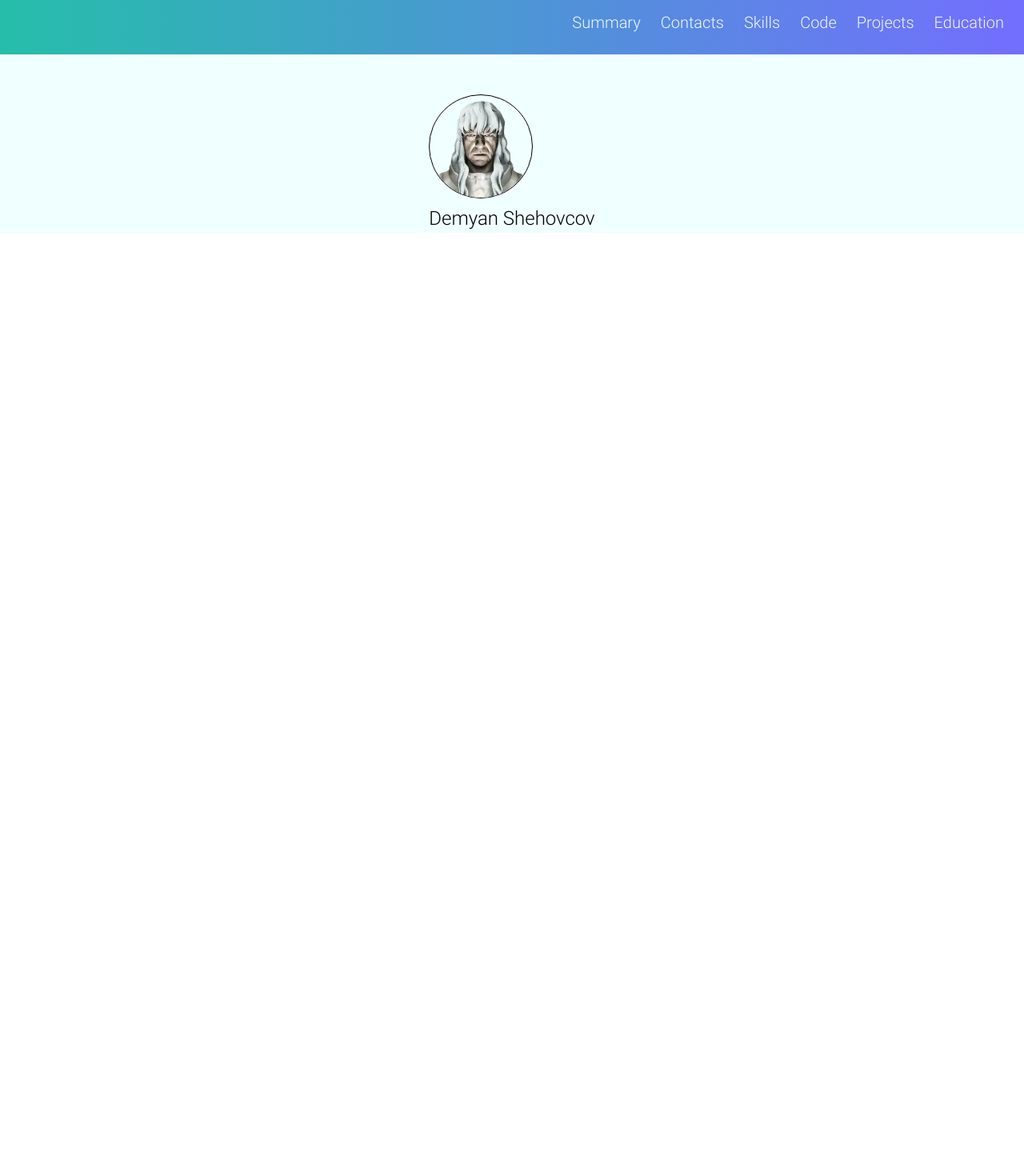
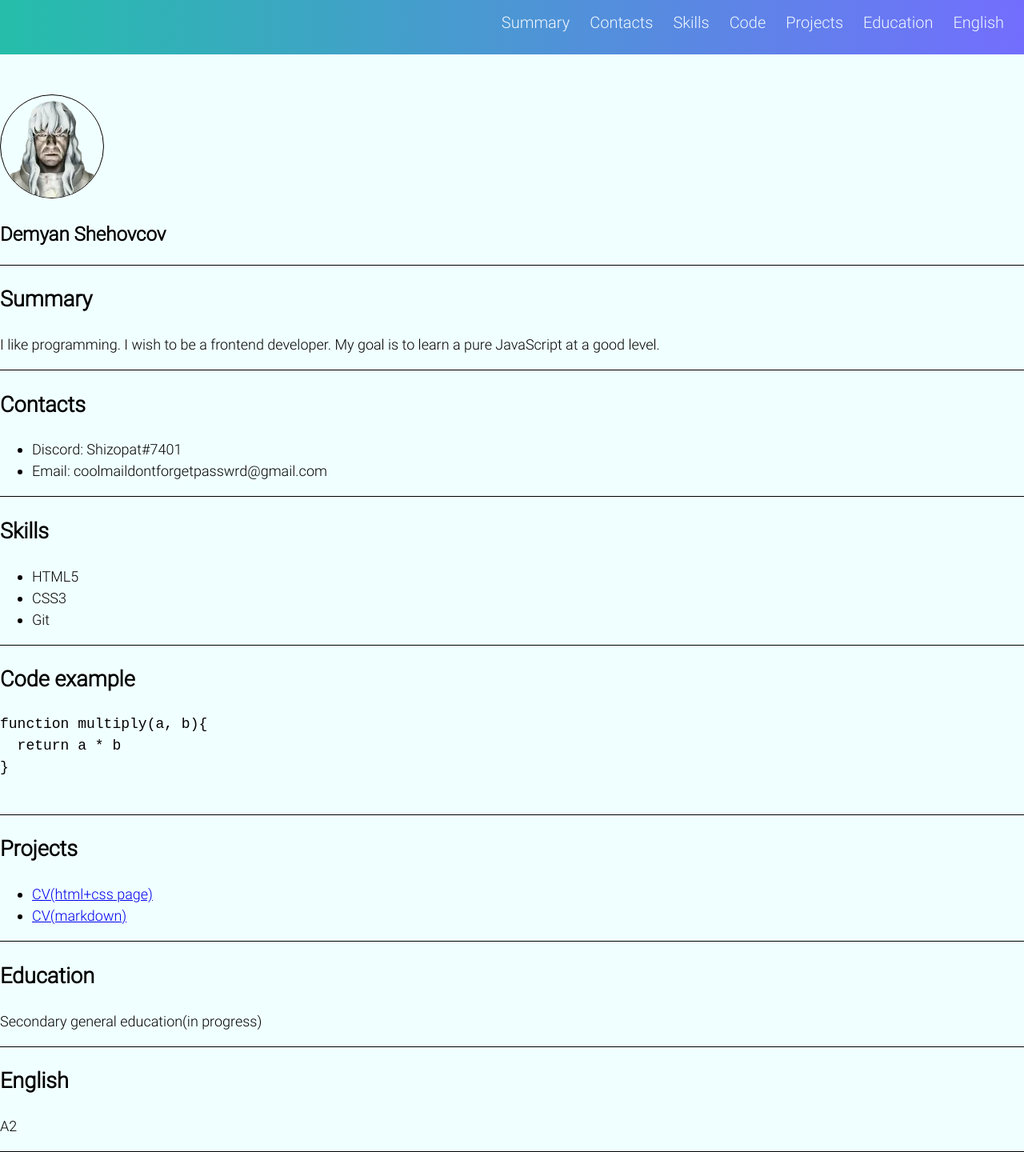
Before and after one commit to Pepsivlad/rsschool-cv, a plain HTML site: page index.html in a window 1280 px wide. Shown: the part 12-1452 px from the top of the page at 80% size. Before the commit the page ends 800 px from the top, so only its background shows below. Drawn offline with Linux system fonts and the light colour scheme.

Commit message:
feat: finish main

```diff
--- a/index.html
+++ b/index.html
@@ -18,6 +18,7 @@
           <li class="nav-item"><a href="#code" class="nav-link">Code</a></li>
           <li class="nav-item"><a href="#projects" class="nav-link">Projects</a></li>
           <li class="nav-item"><a href="#education" class="nav-link">Education</a></li>
+          <li class="nav-item"><a href="#english" class="nav-link">English</a></li>
         </ul>
       </nav>
     </div>
@@ -25,17 +26,51 @@
   <main>
     <div class="container main-container">
       <section id="profile">
-        <figure>
-          <img src="./assets/imgs/profile-picture.png" alt="profile-picture" class="profile-picture">
-          <figcaption>Demyan Shehovcov</figcaption>
-        </figure>
+        <img src="./assets/imgs/profile-picture.png" alt="profile-picture" class="profile-picture">
+        <h1>Demyan Shehovcov</h1>
       </section>
-      <section id="summary"></section>
-      <section id="contacts"></section>
-      <section id="skills"></section>
-      <section id="code"></section>
-      <section id="projects"></section>
-      <section id="education"></section>
+      <section id="summary">
+        <h2>Summary</h2>
+        <p>I like programming. I wish to be a frontend developer. My goal is to learn a pure JavaScript at a good level.</p>
+      </section>
+      <section id="contacts">
+        <h2>Contacts</h2>
+        <ul class="contacts-list">
+          <li>Discord: Shizopat#7401</li>
+          <li>Email: coolmaildontforgetpasswrd@gmail.com</li>
+        </ul>
+      </section>
+      <section id="skills">
+        <h2>Skills</h2>
+        <ul>
+          <li>HTML5</li>
+          <li>CSS3</li>
+          <li>Git</li>
+        </ul>
+      </section>
+      <section id="code">
+        <h2>Code example</h2>
+        <code><pre>
+function multiply(a, b){
+  return a * b
+}
+        </pre></code>
+      </section>
+      <section id="projects">
+        <h2>Projects</h2>
+        <ul>
+          <li><a href="https://shizopat.github.io/rsschool-cv/">CV(html+css page)</a></li>
+          <li><a href="https://shizopat.github.io/rsschool-cv/cv">CV(markdown)</a></li>
+        </ul>
+      </section>
+      <section id="education">
+        <h2>Education</h2>
+        <p>Secondary general education(in progress)</p>
+      </section>
+      <section id="english">
+        <h2>English</h2>
+        <p>A2</p>
+      </section>
     </div>
   </main>
 </body>
--- a/style.css
+++ b/style.css
@@ -55,12 +55,14 @@ main {
   background-color: azure;
   padding-top: 50px;
   margin-bottom: auto;
-  display: flex;
-  justify-content: center;
 }
 
-figure {
-  margin: 0;
+.center-container {
+  margin: 0 auto;
+}
+
+section {
+  border-bottom: 1px solid #000;
 }
 
 .profile-picture {
@@ -68,7 +70,6 @@ figure {
   border: 1px solid #000;
 }
 
-figcaption {
+h1 {
   font-size: 24px;
-  text-align: center;
 }
```
